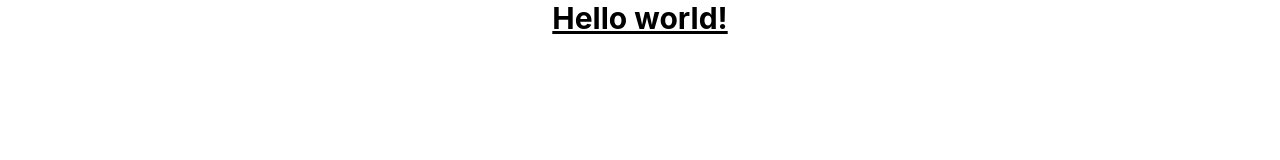
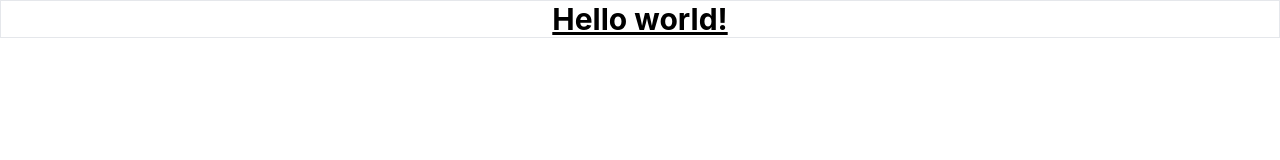
Before and after one commit to nvanh31798/building-map-drawing, a React (Create React App) app in the folder client/my-app/: page / in a window 1280 px wide. Shown: the top 160 px of the page. Built offline with nearby package versions, Linux system fonts and the light colour scheme.

Commit message:
add class change for NavBar

```diff
--- a/client/my-app/src/shared-component/NavBar.tsx
+++ b/client/my-app/src/shared-component/NavBar.tsx
@@ -1,8 +1,7 @@
-import React from "react";
 
 export const NavBar = () => {
   return (
-    <div>
+    <div className="w-full border">
       <h1 className="text-3xl font-bold underline">Hello world!</h1>
     </div>
   );
```
